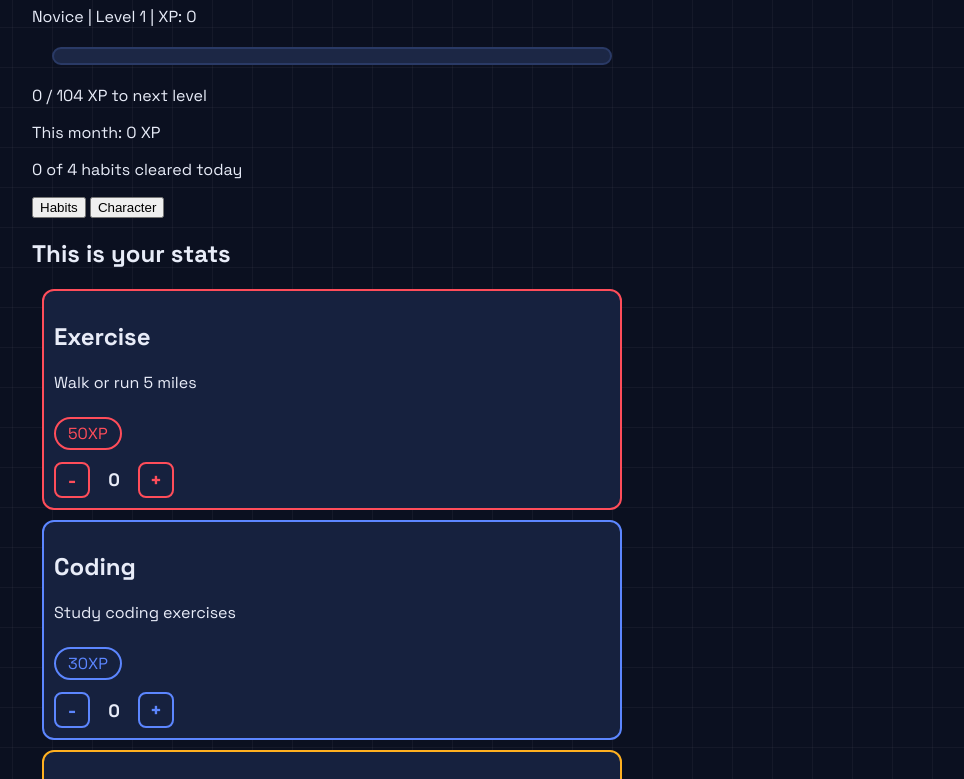
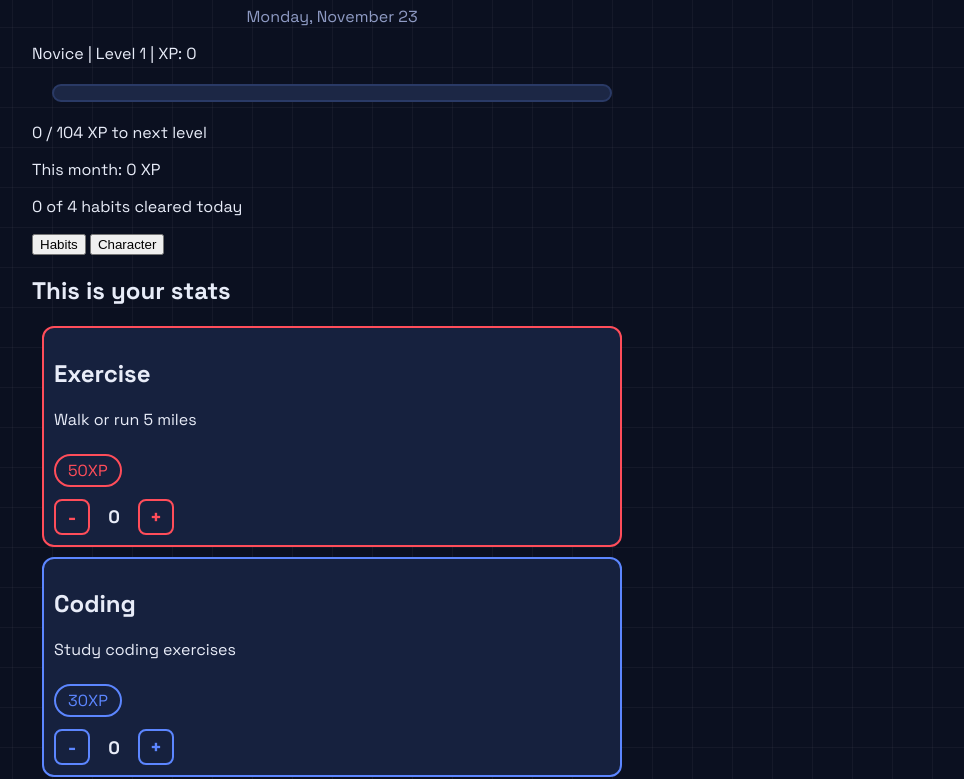
Before and after one commit to TytheITGuy/skill-sheet, a plain HTML site: page index.html in a window 1280 px wide. Shown: the part 93-872 px from the top of the page, without its empty margins (308-1272 px from the left). Drawn offline with Linux system fonts and the light colour scheme.

Commit message:
Show today's date under the title

```diff
--- a/app.js
+++ b/app.js
@@ -263,3 +263,10 @@ function getTitle(level) {
     }
   }
 }
+
+const dateDisplay = document.getElementById("today-date");
+dateDisplay.textContent = new Date().toLocaleDateString("en-US", {
+  weekday: "long",
+  month: "long",
+  day: "numeric",
+});
--- a/index.html
+++ b/index.html
@@ -7,6 +7,7 @@
     </head>
     <body>
         <h1>Real Life Skill Sheet</h1>
+        <p id="today-date"></p>
         <p><span id="title">Novice</span> | Level <span id="level">1</span> | XP: <span id="xp">0</span></p>
         <div class="xp-bar">
            <div class="xp-fill" id="xp-fill"></div>
--- a/style.css
+++ b/style.css
@@ -168,3 +168,9 @@ h1 {
 .card:hover {
     transform: translateY(-2px);
 }
+
+#today-date {
+    text-align: center;
+    color: #8f9bc4;
+    margin: 0 0 12px;
+}
```
